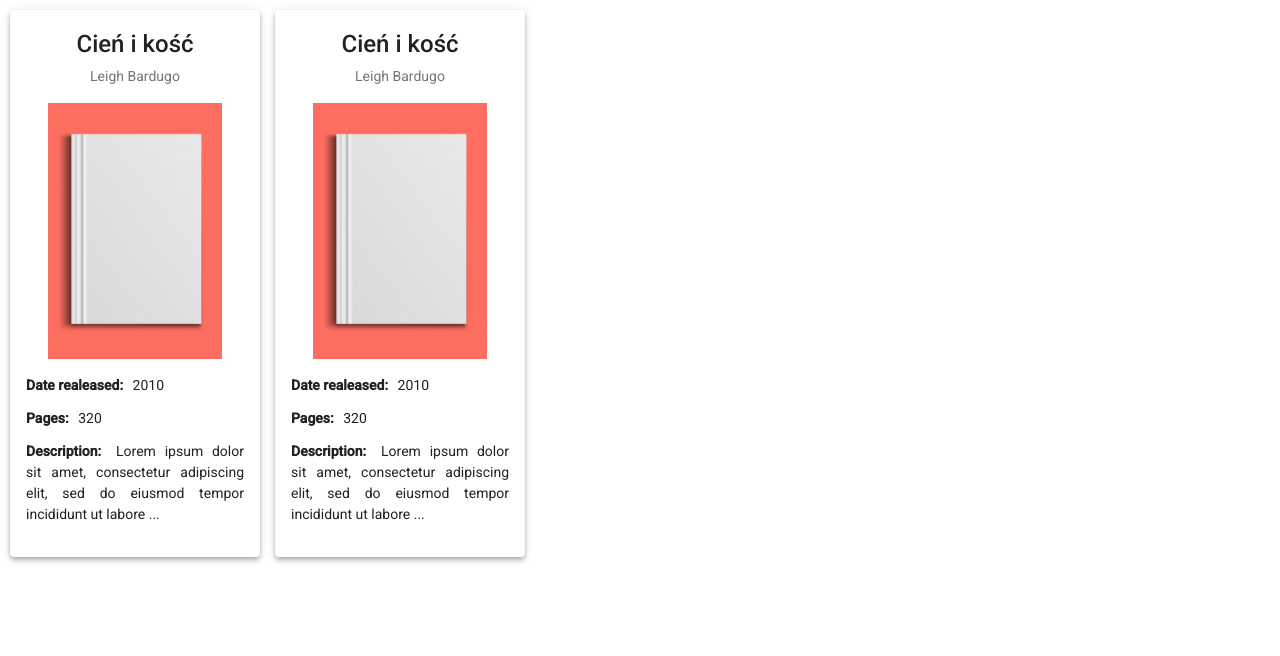
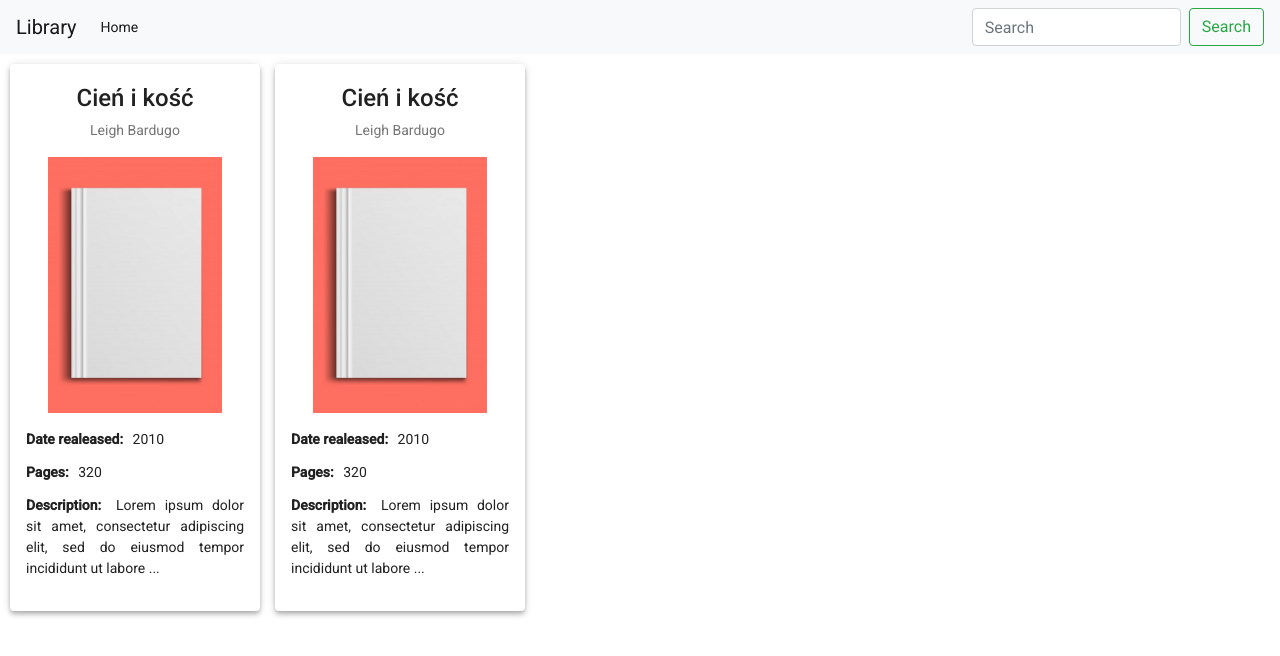
Before and after one commit to cholibka/library-project, an Angular app: page / in a window 1280 px wide. Shown: the top 656 px of the page. Built offline with nearby package versions, Linux system fonts and the light colour scheme; data requests are answered from the project's data file.

Commit message:
Added navbar from bootstrap

```diff
--- a/src/app/app.component.html
+++ b/src/app/app.component.html
@@ -1,3 +1,4 @@
+<app-navbar></app-navbar>
 <body>
   <div fxLayout="row wrap" fxLayoutGap="15px grid" class="content">
     <div *ngFor="let book of data | async">
--- a/src/app/app.module.ts
+++ b/src/app/app.module.ts
@@ -11,12 +11,14 @@
 import { MatCardModule } from '@angular/material/card';
 import { MatButtonModule } from '@angular/material/button';
 import { FlexLayoutModule } from '@angular/flex-layout';
+import { NavbarComponent } from './navbar/navbar.component';
 
 
 @NgModule({
   declarations: [
     AppComponent,
-    BookEntryComponent
+    BookEntryComponent,
+    NavbarComponent
   ],
   imports: [
     BrowserModule,
--- /dev/null
+++ b/src/app/navbar/navbar.component.html
@@ -0,0 +1,18 @@
+<nav class="navbar navbar-expand-lg navbar-light bg-light">
+    <a class="navbar-brand" href="#">Library</a>
+    <button class="navbar-toggler" type="button" data-toggle="collapse" data-target="#navbarSupportedContent" aria-controls="navbarSupportedContent" aria-expanded="false" aria-label="Toggle navigation">
+      <span class="navbar-toggler-icon"></span>
+    </button>
+
+    <div class="collapse navbar-collapse" id="navbarSupportedContent">
+      <ul class="navbar-nav mr-auto">
+        <li class="nav-item active">
+          <a class="nav-link" href="#">Home <span class="sr-only">(current)</span></a>
+        </li>
+      </ul>
+      <form class="form-inline my-2 my-lg-0">
+        <input class="form-control mr-sm-2" type="search" placeholder="Search" aria-label="Search">
+        <button class="btn btn-outline-success my-2 my-sm-0" type="submit">Search</button>
+      </form>
+    </div>
+  </nav>
--- /dev/null
+++ b/src/app/navbar/navbar.component.ts
@@ -0,0 +1,15 @@
+import { Component, OnInit } from '@angular/core';
+
+@Component({
+  selector: 'app-navbar',
+  templateUrl: './navbar.component.html',
+  styleUrls: ['./navbar.component.css']
+})
+export class NavbarComponent implements OnInit {
+
+  constructor() { }
+
+  ngOnInit(): void {
+  }
+
+}
```
Also changed, not shown: src/app/navbar/navbar.component.css (added), 1 other file (tests, documents, lock files or other folders).
